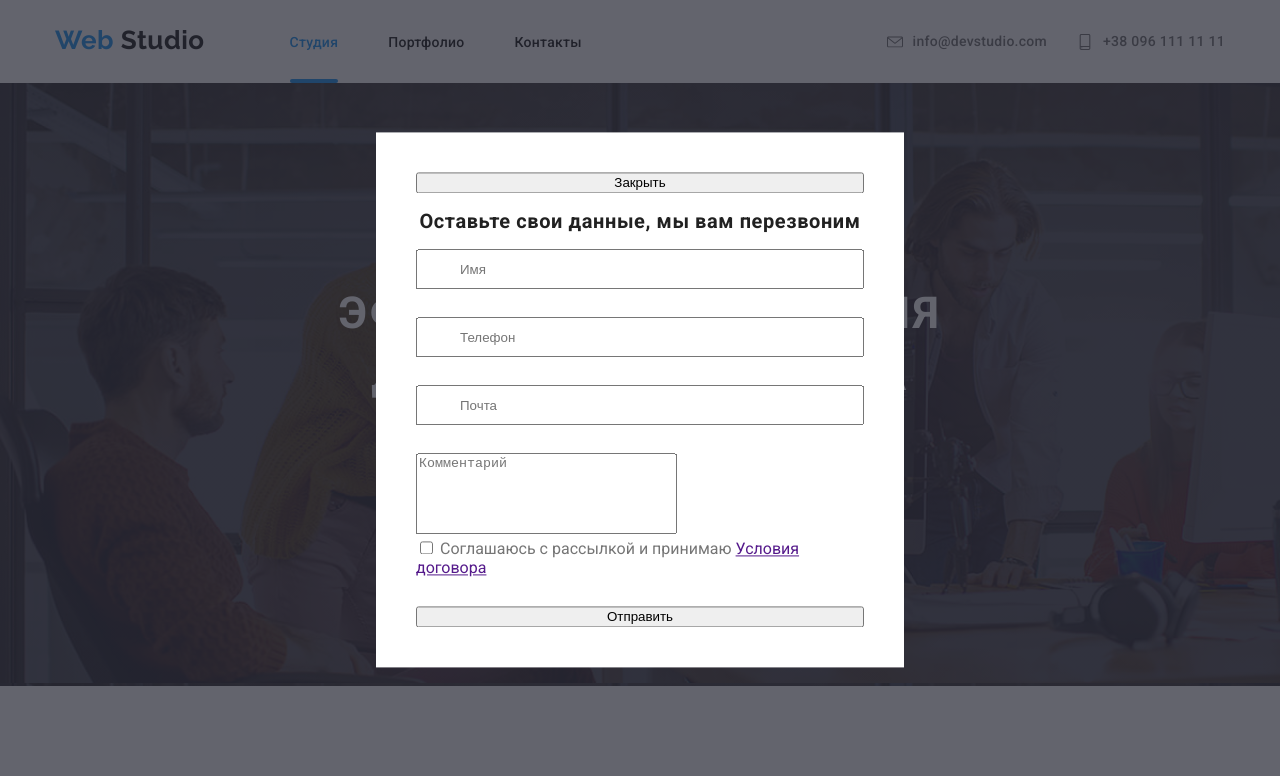
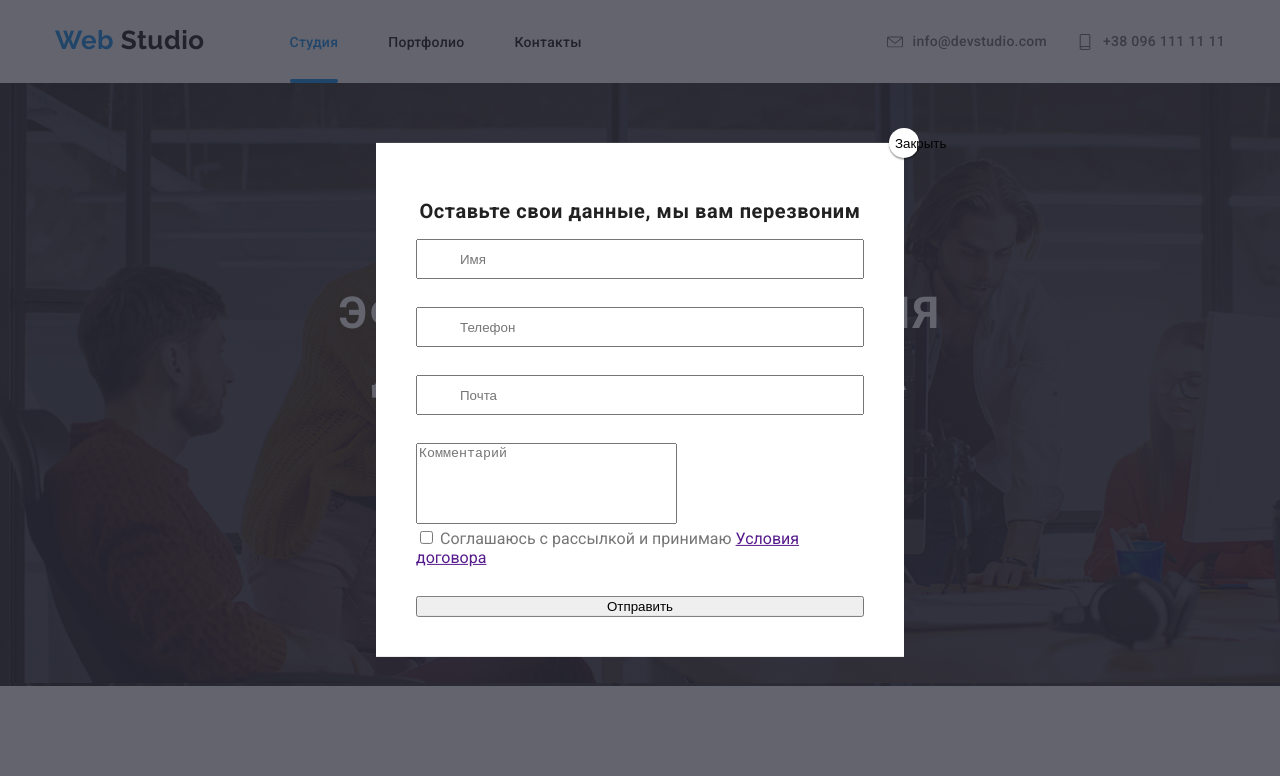
Before and after one commit to Vitamin-JS/goit-markup-hw-06, a plain HTML site: page index.html in a window 1280 px wide. Both pictures are taken after a click on the button "Заказать услугу". Shown: the top 776 px of the page. Drawn offline with Linux system fonts and the light colour scheme.

Commit message:
Add позиционирование кнопки Закрыть Модального окна

```diff
--- a/index.html
+++ b/index.html
@@ -79,7 +79,7 @@
         <div class="backdrop is-hidden" data-modal>
           <div class="modal">
             <form action="" class="form">
-              <button data-modal-close>Закрыть</button>
+              <button class="modal-close" data-modal-close>Закрыть</button>
               <h2 class="modal-title">Оставьте свои данные, мы вам перезвоним</h2>
               <!-- -----Поле Имя--------- -->
               <div class="form-field">
--- a/style.css/main.css
+++ b/style.css/main.css
@@ -301,9 +301,25 @@ textarea {
 }
 
 .form-field {
+  position: relative;
   margin-bottom: 28px;
   height: 40px;
 }
+/* Св-ва кнопки Закрыть Модального окна */
+.modal-close {
+  position: absolute;
+  width: 30px;
+  height: 30px;
+  border: none;
+  border-radius: 50%;
+  background: #ffffff;
+  box-shadow: 0px 2px 1px rgba(0, 0, 0, 0.2), 0px 1px 1px rgba(0, 0, 0, 0.14),
+    0px 1px 3px rgba(0, 0, 0, 0.12);
+  right: 0;
+  top: 0;
+  transform: translate(50%, -50%);
+}
+
 /* Св-ва заголовка Модального окна */
 .modal-title {
   font-size: 20px;
```
